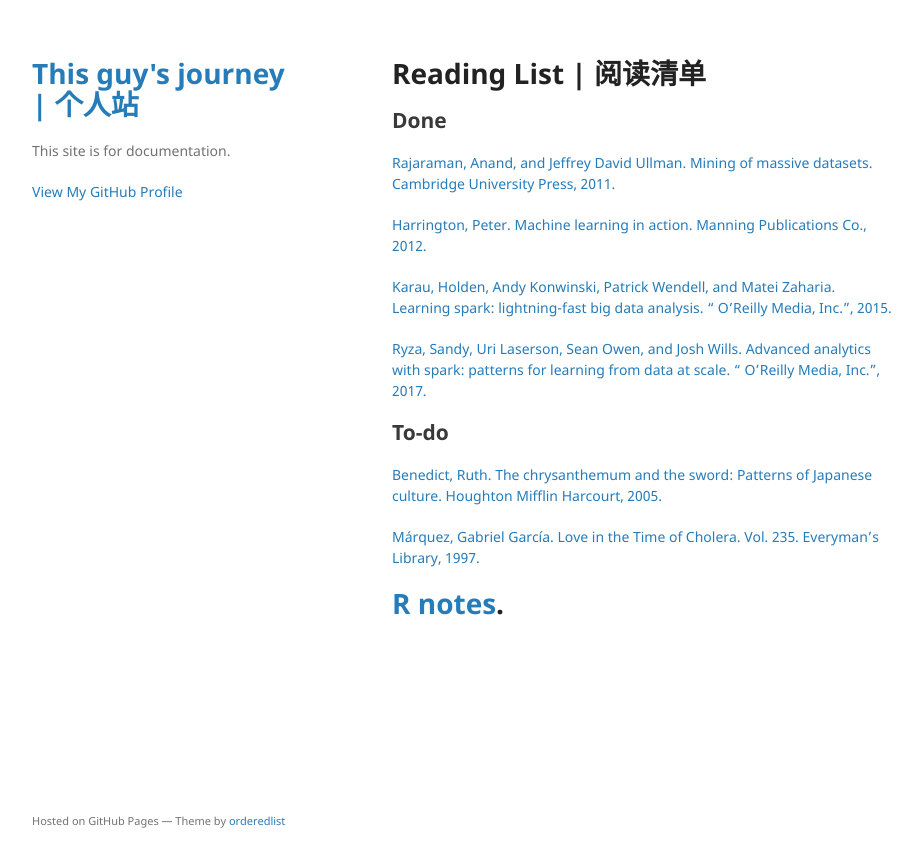
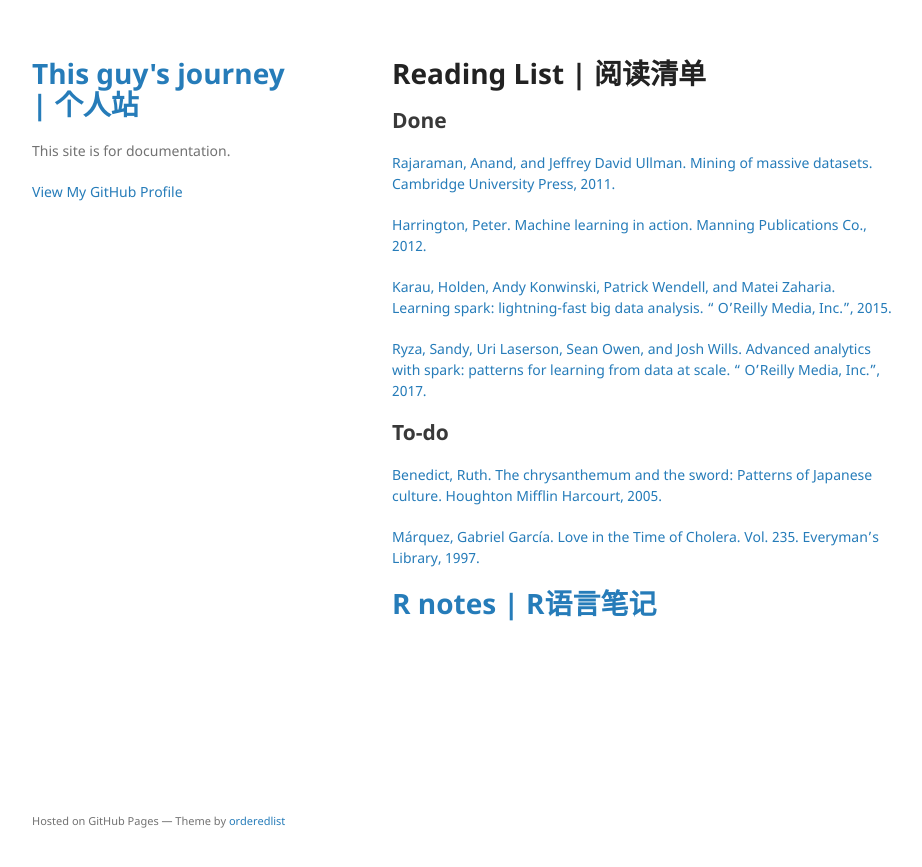
Before and after one commit to RupertMa/RupertMa.github.io, a Jekyll site: the page built from index.md, in a window 1280 px wide. Shown: the top 867 px of the page, without its empty margins (178-1100 px from the left). Built offline with Jekyll 4.4.1, drawn with Linux system fonts in a browser that asks for light colours.

Commit message:
2nd commit

````diff
--- a/index.md
+++ b/index.md
@@ -27,7 +27,7 @@ There should be whitespace between paragraphs. We recommend including a README,
 
 
 
-# [R notes](./R-notes.md).
+# [R notes | R语言笔记](./R-notes.md)
 
 <!-- ```R
 // Javascript code with syntax highlighting.
````
Also changed, not shown: R-notes.md (+1 -1 lines).
